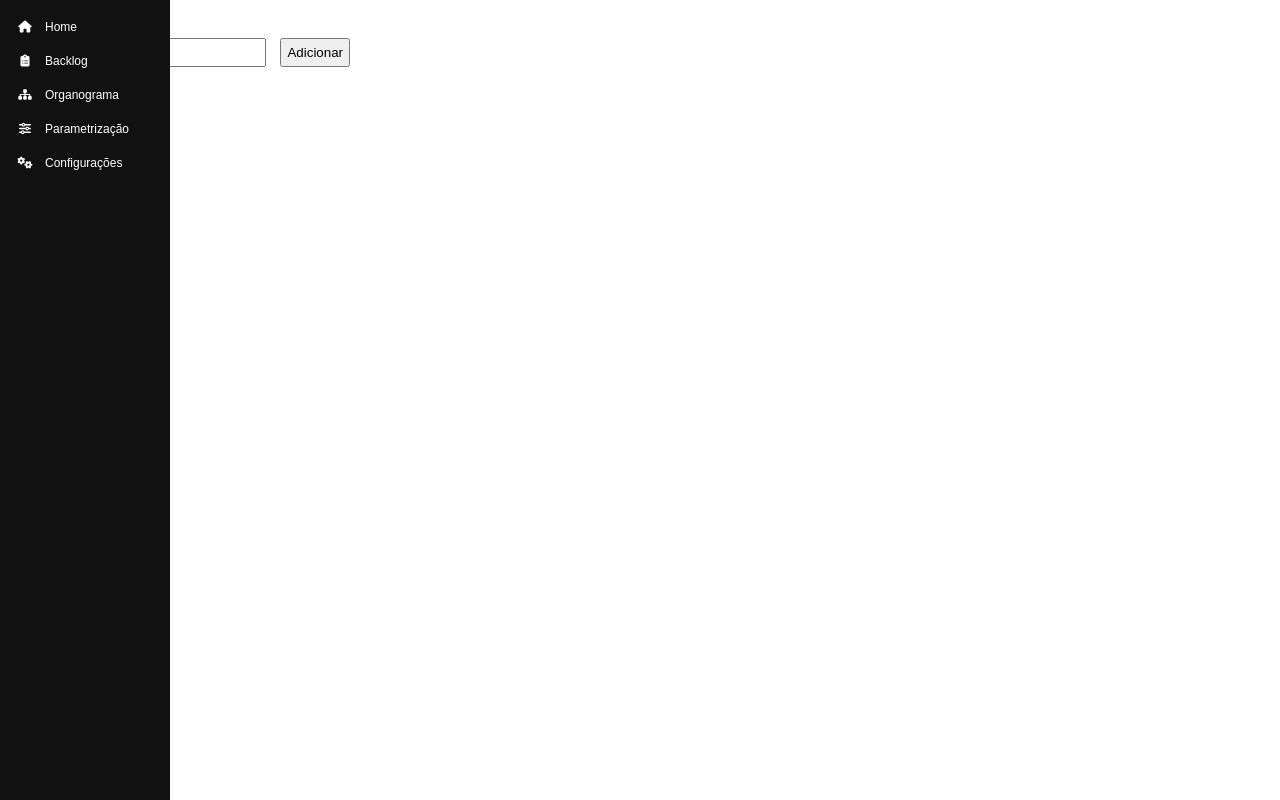
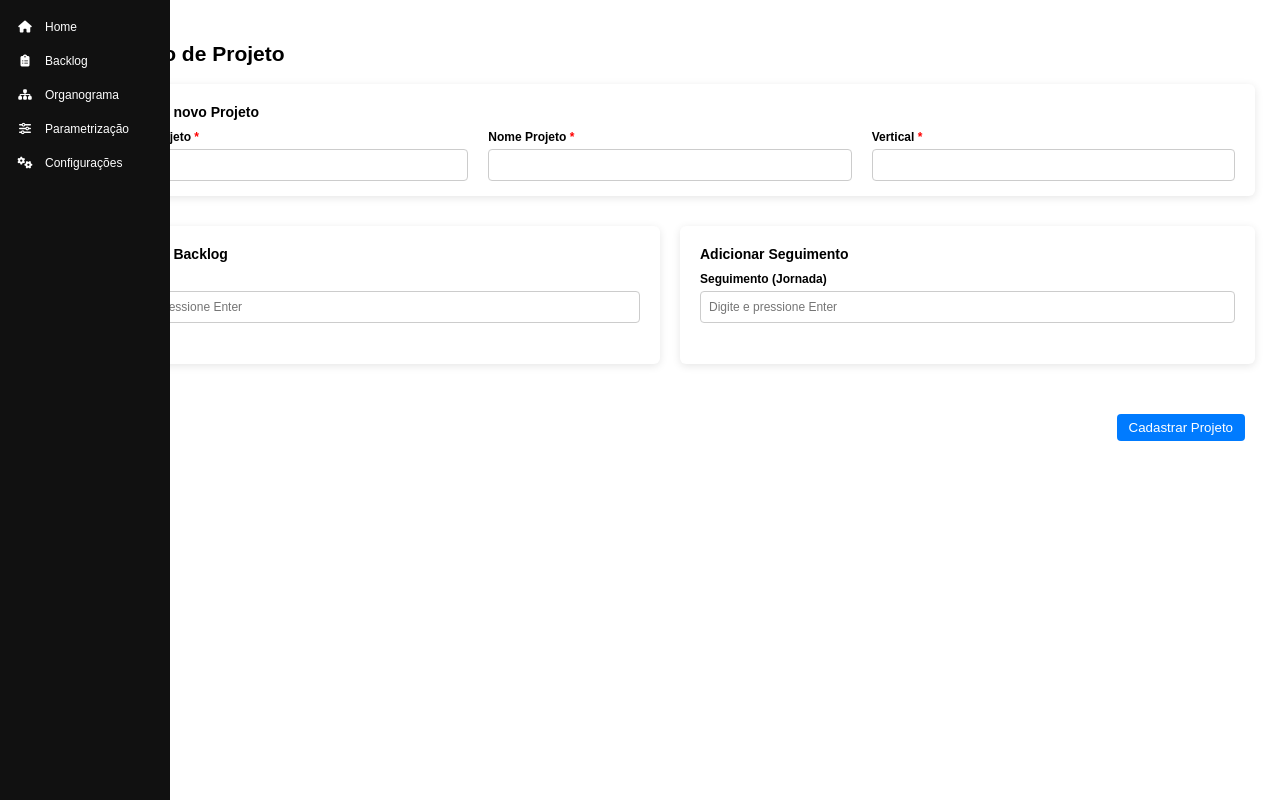
Before and after one commit to igorchaves/GetBM, a Flask app: page /projeto in a window 1280 px wide. Run offline with Flask 3, Linux system fonts and the light colour scheme.

Commit message:
feature - Config Projeto

```diff
--- a/static/css/form.css
+++ b/static/css/form.css
@@ -47,3 +47,48 @@
     float: right;
     margin-bottom: 15px;
 }
+
+/* ============================
+   FORMULÁRIOS (listas)
+============================ */
+
+.tag-list {
+  list-style: none;
+  padding: 0;
+  margin-top: 10px;
+  display: flex;
+  flex-wrap: wrap;
+  gap: 8px;
+}
+
+.tag-item {
+  background-color: #f0f0f0;
+  border-radius: 4px;
+  padding: 6px 10px;
+  display: flex;
+  align-items: center;
+  font-size: 12px;
+}
+
+.tag-item span {
+  margin-right: 8px;
+}
+
+.remove-btn {
+  background: none;
+  border: none;
+  color: #888;
+  font-size: 14px;
+  cursor: pointer;
+}
+
+.listas {
+  display: flex;
+  gap: 20px;
+  flex-wrap: wrap;
+}
+
+.listas .form-card {
+  flex: 1 1 48%;
+  min-width: 300px;
+}
--- a/templates/base.html
+++ b/templates/base.html
@@ -1,25 +1,29 @@
 <!DOCTYPE html>
 <html lang="pt-br">
+
 <head>
     <meta charset="UTF-8" />
     <title>{% block title %}Sistema{% endblock %}</title>
-        <link rel="stylesheet" href="{{ url_for('static', filename='css/style.css') }}">
-        <link rel="stylesheet" href="{{ url_for('static', filename='css/modal.css') }}">
+    <link rel="stylesheet" href="{{ url_for('static', filename='css/style.css') }}" />
+    <link rel="stylesheet" href="{{ url_for('static', filename='css/modal.css') }}" />
     <link rel="stylesheet" href="https://cdnjs.cloudflare.com/ajax/libs/font-awesome/6.5.0/css/all.min.css">
 </head>
 
 <body>
     {% include 'partials/menu.html' %}
 
-        <div id="main">
-            {% block content %}{% endblock %}
-        </div>
+    <div id="main">{% block content %}{% endblock %}</div>
 
     <!-- Modal fora do #main -->
     {% include 'partials/modal_user_story.html' %}
 
-
+    <!-- Scripts padrão -->
     <!--<script src="{{ url_for('static', filename='js/menu.js') }}"></script>-->
     <script src="{{ url_for('static', filename='js/modal.js') }}"></script>
+
+    <!-- Bloco opcional para scripts adicionais -->
+
+    {% block scripts %}{% endblock %}
 </body>
+
 </html>
--- a/templates/projeto.html
+++ b/templates/projeto.html
@@ -1,65 +1,86 @@
 {% extends 'base.html' %}
 
-{% block title %}Gestão de Backlog{% endblock %}
+{% block title %}Cadastro de Projeto{% endblock %}
 
 {% block content %}
-<form method="POST" action="/salvar-itens">
-    <div>
-        <label for="itemInput">Novo item:</label>
-        <input type="text" id="itemInput" placeholder="Digite o item">
-        <button type="button" onclick="addItem()">Adicionar</button>
+<div class="content">
+    <div class="top-bar">
+        <h2>Cadastro de Projeto</h2>
     </div>
 
-    <ul id="itemList"></ul>
+    <div class="form-card">
+        <h3 class="section-form-title">Adicionar novo Projeto</h3>
+        <form method="POST" action="/cadastrar-projeto" class="form-grid">
+            <div class="form-group">
+                <label for="codigo_projeto">Código Projeto <span class="required">*</span></label>
+                <input type="text" id="codigo_projeto" name="codigo_projeto" required>
+            </div>
+            <div class="form-group">
+                <label for="nome_projeto">Nome Projeto <span class="required">*</span></label>
+                <input type="text" id="nome_projeto" name="nome_projeto" required>
+            </div>
+            <div class="form-group">
+                <label for="vertical">Vertical <span class="required">*</span></label>
+                <input type="text" id="vertical" name="vertical" required>
+            </div>
+        </form>
+    </div>
 
-    <!-- Campo oculto para enviar os dados -->
-    <input type="hidden" name="selectedItems" id="selectedItems">
-    <!-- componente aqui -->
-    <button type="submit">Salvar</button>
-</form>
+<div class="listas">
+  <div class="form-card">
+    <h3 class="section-form-title">Adicionar Backlog</h3>
+    <div class="form-group">
+      <label for="backlogInput">Backlog</label>
+      <input type="text" id="backlogInput" placeholder="Digite e pressione Enter">
+      <ul id="backlogLista" class="tag-list"></ul>
+    </div>
+  </div>
+
+  <div class="form-card">
+    <h3 class="section-form-title">Adicionar Seguimento</h3>
+    <div class="form-group">
+      <label for="jornadaInput">Seguimento (Jornada)</label>
+      <input type="text" id="jornadaInput" placeholder="Digite e pressione Enter">
+      <ul id="jornadaLista" class="tag-list"></ul>
+    </div>
+  </div>
+</div>
 
 
+    <div class="form-actions">
+        <button type="submit" class="btn btn-primary">Cadastrar Projeto</button>
+    </div>
+</div>
 
 <script>
-    const items = [];
+  function setupTagInput(inputId, listId, inputName) {
+    const input = document.getElementById(inputId);
+    const list = document.getElementById(listId);
 
-    function addItem() {
-        const input = document.getElementById('itemInput');
-        const value = input.value.trim();
-        if (value) {
-            const item = { name: value, selected: false };
-            items.push(item);
-            renderList();
-            input.value = '';
-        }
-    }
+    input.addEventListener('keydown', function (e) {
+      if (e.key === 'Enter' && input.value.trim() !== '') {
+        e.preventDefault();
+        const valor = input.value.trim();
 
-    function toggleItem(index) {
-        items[index].selected = !items[index].selected;
-        renderList();
-    }
+        const li = document.createElement('li');
+        li.className = 'tag-item';
+        li.innerHTML = `
+          <span>${valor}</span>
+          <button type="button" class="remove-btn" onclick="this.parentElement.remove()">×</button>
+          <input type="hidden" name="${inputName}" value="${valor}">
+        `;
+        list.appendChild(li);
+        input.value = '';
+      }
+    });
+  }
 
-    function renderList() {
-        const list = document.getElementById('itemList');
-        list.innerHTML = '';
-        items.forEach((item, index) => {
-            const li = document.createElement('li');
-            li.innerHTML = `
-        <label>
-          <input type="checkbox" ${item.selected ? 'checked' : ''} onchange="toggleItem(${index})">
-          ${item.name}
-        </label>
-      `;
-            list.appendChild(li);
-        });
-
-        // Atualiza o campo oculto com os itens selecionados
-        const selected = items.filter(i => i.selected).map(i => i.name);
-        document.getElementById('selectedItems').value = JSON.stringify(selected);
-    }
+  document.addEventListener("DOMContentLoaded", function () {
+    setupTagInput('jornadaInput', 'jornadaLista', 'jornadas[]');
+    setupTagInput('backlogInput', 'backlogLista', 'backlogs[]');
+  });
 </script>
 
 
 
-
 {% endblock %}
```
Lines whose indentation alone changed are shown as unchanged.
